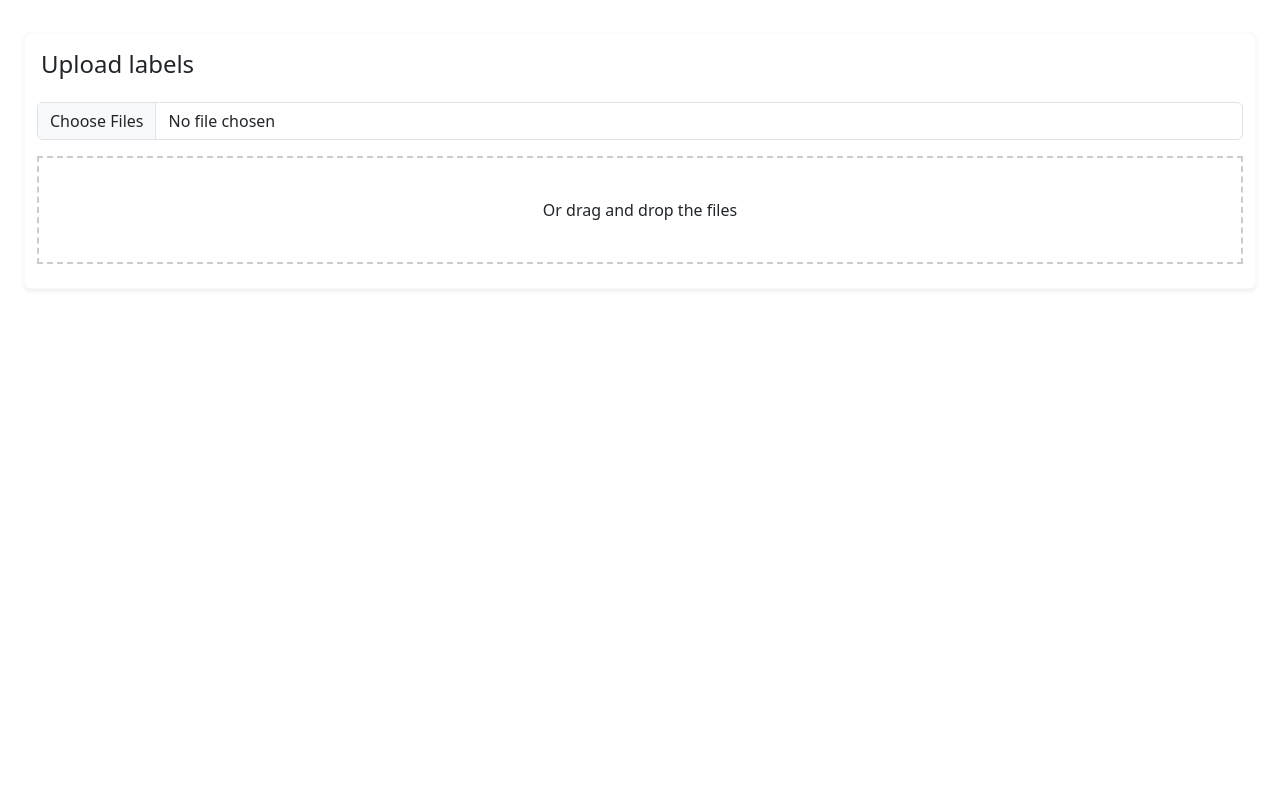
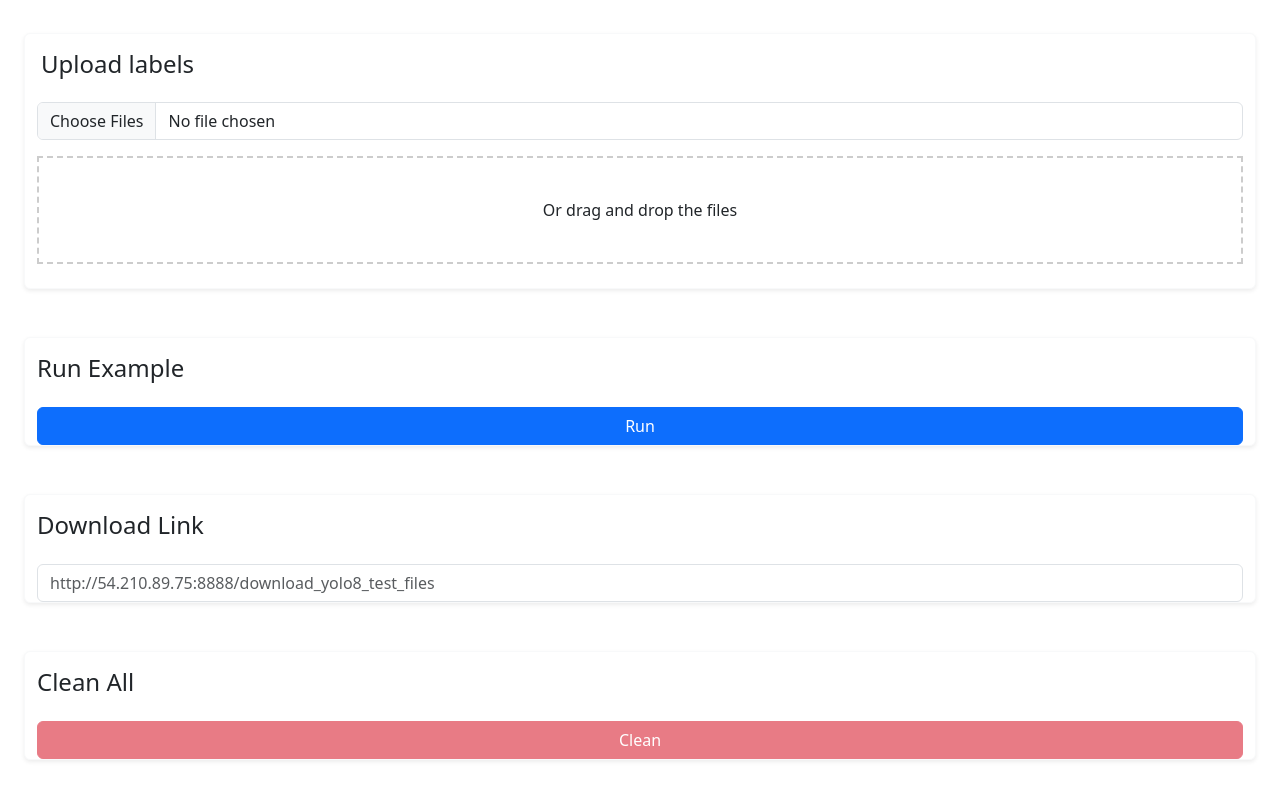
Before and after one commit to Derekwan1081546/angular_fe, an Angular app: page /model-examples/1 in a window 1280 px wide. Shown: the part 542-1342 px from the top of the page. Before the commit the page ends 879 px from the top, so only its background shows below. Built offline with nearby package versions, Linux system fonts and the light colour scheme.

Commit message:
[fev2][dev] Add yolov8 training form
Add yolov8 training form

Bug: None
Test: None

```diff
--- a/src/app/model-example-form/model-example-form.component.html
+++ b/src/app/model-example-form/model-example-form.component.html
@@ -53,3 +53,46 @@
     </div>
   </div>
 </div>
+
+<div class="container-fluid card border-light shadow-sm mb-5">
+  <div class="row">
+    <div class="col-12 my-3">
+      <h4 class="form-label">Run Example</h4>
+    </div>
+    <div class="col-12">
+      <div class="d-grid">
+        <button class="btn btn-primary" (click)="runCb()">Run</button>
+      </div>
+    </div>
+  </div>
+</div>
+
+<div class="container-fluid card border-light shadow-sm mb-5">
+  <div class="row">
+    <div class="col-12 my-3">
+      <h4 class="form-label">Download Link</h4>
+    </div>
+    <div class="col-12">
+      <input
+        class="form-control"
+        type="text"
+        [placeholder]="selectedModel.downloadUrl"
+        aria-label="readonly input example"
+        readonly
+      />
+    </div>
+  </div>
+</div>
+
+<div class="container-fluid card border-light shadow-sm mb-5">
+  <div class="row">
+    <div class="col-12 my-3">
+      <h4 class="form-label">Clean All</h4>
+    </div>
+    <div class="col-12">
+      <div class="d-grid">
+        <button class="btn btn-danger" (click)="runCb()" disabled>Clean</button>
+      </div>
+    </div>
+  </div>
+</div>
--- a/src/app/model-example-form/model-example-form.component.ts
+++ b/src/app/model-example-form/model-example-form.component.ts
@@ -4,16 +4,24 @@ import { FormControl, FormGroup, ReactiveFormsModule } from '@angular/forms';
 import { ActivatedRoute } from '@angular/router';
 import { UploadFileComponent } from '../upload-file/upload-file.component';
 import { UploadFileService } from '../model-examples/upload-file.service';
+import { ModelService } from '../model-examples/model.service';
 
 class SupportedModel {
   model: string = '';
   uploadImgUrl: string = '';
   uploadLabelUrl: string = '';
+  downloadUrl: string = '';
 
-  constructor(model: string, uploadImgUrl: string, uploadLabelUrl: string) {
+  constructor(
+    model: string,
+    uploadImgUrl: string,
+    uploadLabelUrl: string,
+    downloadUrl: string
+  ) {
     this.model = model;
     this.uploadImgUrl = uploadImgUrl;
     this.uploadLabelUrl = uploadLabelUrl;
+    this.downloadUrl = downloadUrl;
   }
 }
 
@@ -33,12 +41,14 @@ export class ModelExampleFormComponent implements OnInit {
     'yolov8-testing': new SupportedModel(
       'yolov8-testing',
       UploadFileService.UPLOAD_IMAGE_FOR_OD_TESTING,
-      UploadFileService.UPLOAD_LABEL_FOR_OD_TESTING
+      UploadFileService.UPLOAD_LABEL_FOR_OD_TESTING,
+      'http://54.210.89.75:8888/download_yolo8_test_files'
     ),
     'yolov8-training': new SupportedModel(
       'yolov8-training',
-      UploadFileService.UPLOAD_IMAGE_FOR_OD_TESTING,
-      UploadFileService.UPLOAD_LABEL_FOR_OD_TESTING
+      UploadFileService.UPLOAD_IMAGE_FOR_OD_TRAINING,
+      UploadFileService.UPLOAD_LABEL_FOR_OD_TRAINING,
+      'http://54.210.89.75:8888/download_yolo8_model_files'
     ),
   };
 
@@ -51,7 +61,8 @@ export class ModelExampleFormComponent implements OnInit {
 
   constructor(
     private readonly route: ActivatedRoute,
-    private readonly uploadService: UploadFileService
+    private readonly uploadService: UploadFileService,
+    private readonly modelService: ModelService
   ) {}
 
   ngOnInit() {
@@ -65,4 +76,42 @@ export class ModelExampleFormComponent implements OnInit {
       }
     }
   }
+
+  runCb() {
+    if (this.model === 'yolov8-testing') {
+      this.modelService.yolo8Test('1', '1', '1');
+    } else if (this.model === 'yolov8-training') {
+      this.modelService.yolo8Train(
+        'cat',
+        'yolov8s',
+        100,
+        1,
+        100,
+        0.01,
+        0.01,
+        640
+      );
+    } else {
+      console.error('fk the world');
+    }
+  }
+
+  downloadModel() {
+    if (this.model === 'yolov8-testing') {
+      this.modelService.yolo8Test('1', '1', '1');
+    } else if (this.model === 'yolov8-training') {
+      this.modelService.yolo8Train(
+        'cat',
+        'yolov8s',
+        100,
+        1,
+        100,
+        0.01,
+        0.01,
+        640
+      );
+    } else {
+      console.error('fk the world');
+    }
+  }
 }
--- a/src/app/model-examples/model.service.ts
+++ b/src/app/model-examples/model.service.ts
@@ -7,6 +7,7 @@ import { Subject } from 'rxjs';
 })
 export class ModelService {
   static readonly YOLO8_TEST = 'http://54.210.89.75:8888/yolo8_test';
+  static readonly YOLO8_TRAIN = 'http://54.210.89.75:8888/yolo8_train';
   statusObserver: Subject<boolean> = new Subject();
 
   constructor(private readonly http: HttpClient) {}
@@ -50,4 +51,54 @@ export class ModelService {
         },
       });
   }
+
+  yolo8Train(
+    namesOfClasses: string,
+    yoloModel: string,
+    batch: number,
+    epochs: number,
+    patience: number,
+    learningRateLr0: number,
+    learningRateLrf: number,
+    resizeImageSize: number
+  ) {
+    const data = JSON.stringify({
+      names_of_classes: namesOfClasses,
+      YOLO_model: yoloModel,
+      batch: batch,
+      epochs: epochs,
+      patience: patience,
+      learning_rate_lr0: learningRateLr0,
+      learning_rate_lrf: learningRateLrf,
+      resize_image_size: resizeImageSize,
+    });
+    this.http
+      .post(ModelService.YOLO8_TRAIN, data, {
+        headers: {
+          'Access-Control-Allow-Origin': '*',
+          'content-type': 'application/json',
+        },
+        responseType: 'text',
+        reportProgress: true,
+        observe: 'events',
+      })
+      .pipe()
+      .subscribe({
+        next: (event) => {
+          if (event.type == HttpEventType.Response) {
+            if (event.ok) {
+              console.warn(event);
+              this.statusObserver.next(true);
+            } else {
+              console.error(event);
+              this.statusObserver.next(false);
+            }
+          }
+        },
+        error: (error) => {
+          console.error(error);
+          this.statusObserver.next(false);
+        },
+      });
+  }
 }
--- a/src/app/model-examples/upload-file.service.ts
+++ b/src/app/model-examples/upload-file.service.ts
@@ -10,6 +10,10 @@ export class UploadFileService {
     'http://54.210.89.75:8888/upload_image_file_for_od_model_testing';
   static readonly UPLOAD_LABEL_FOR_OD_TESTING =
     'http://54.210.89.75:8888/upload_label_file_for_od_model_testing';
+  static readonly UPLOAD_IMAGE_FOR_OD_TRAINING =
+    'http://54.210.89.75:8888/upload_image_file_for_od_model_training';
+  static readonly UPLOAD_LABEL_FOR_OD_TRAINING =
+    'http://54.210.89.75:8888/upload_label_file_for_od_model_training';
   statusObserver: Subject<boolean> = new Subject();
 
   constructor(private readonly http: HttpClient) {}
```
